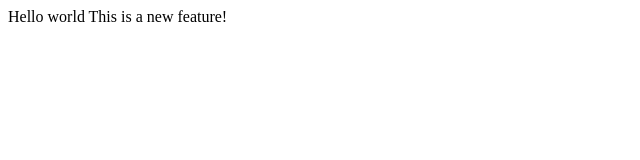
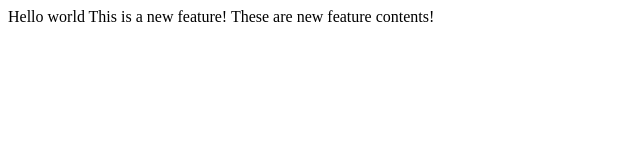
Before and after one commit to simran-s/lecture1, a plain HTML site: page index.html in a window 1280 px wide. Shown: the whole page, without its empty margins (0-640 px from the left). Drawn offline with Linux system fonts and the light colour scheme.

Commit message:
added feature2 contents

```diff
--- a/index.html
+++ b/index.html
@@ -6,5 +6,6 @@
 <body>
 Hello world
 This is a new feature!
+These are new feature contents!
 </body>
 </html>
```
